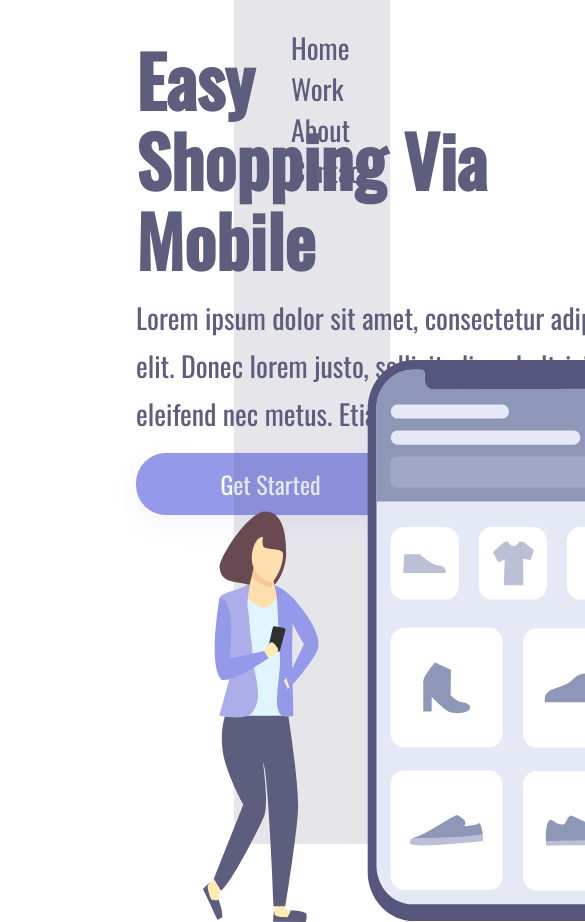
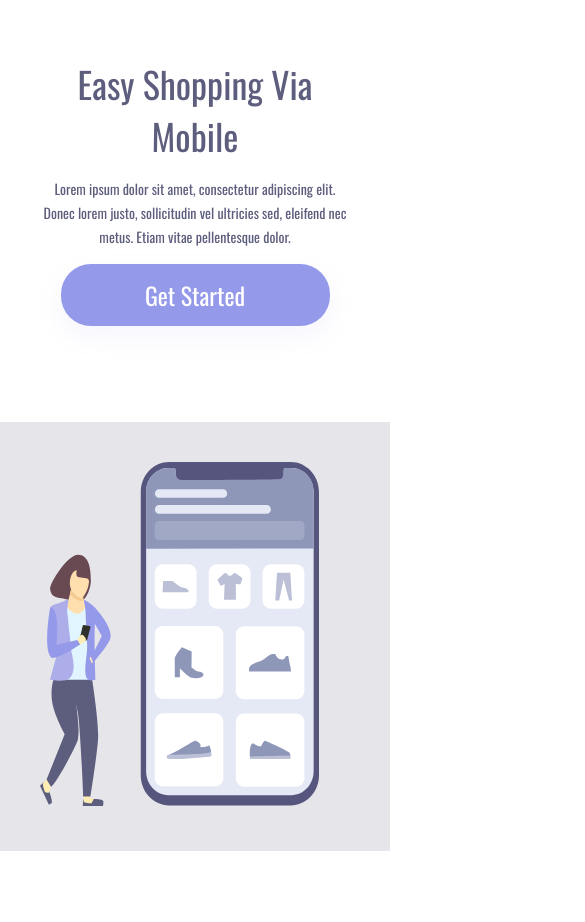
Before and after one commit to Natanaelmar7/Responsive-Project, a plain HTML site: page index.html in a window 390 px wide. Shown: the top 922 px of the page, 585 px wide, since content can reach past the window. After the commit the page ends 851 px from the top, so only its background shows below. Drawn offline with nearby package versions, Linux system fonts and the light colour scheme.

Commit message:
responsive

```diff
--- a/style.css
+++ b/style.css
@@ -77,3 +77,53 @@ cursor: pointer;
 header{
     margin: 27px 0 0 57px;
 }
+
+@media  screen and (max-width: 900px){
+    .container-left{
+        width: 100%;
+        height: 50%;
+        padding: 0;
+        margin: 0;
+    }
+
+    .container-right{
+        display: block;
+        height: auto;
+        width: 100%;
+        position: static;
+        padding: 40px;
+    }
+
+    img{
+        position: static;
+        max-width: 90%;
+
+    }
+    header{
+        display: none;
+    }
+
+    h1{
+        font-weight: 400;
+        font-size: 36px;
+        line-height: 52px;
+        margin: 58px 50px 0 50px;
+        width: auto;
+        text-align: center;
+    }
+
+    p{
+        font-weight: 400;
+        font-size: 14px;
+        line-height: 24px;
+        width: auto;
+        margin: 15px 40px;
+        text-align: center;
+
+    }
+
+    button{
+        display: block;
+        margin: 0 auto;
+    }
+}
```
